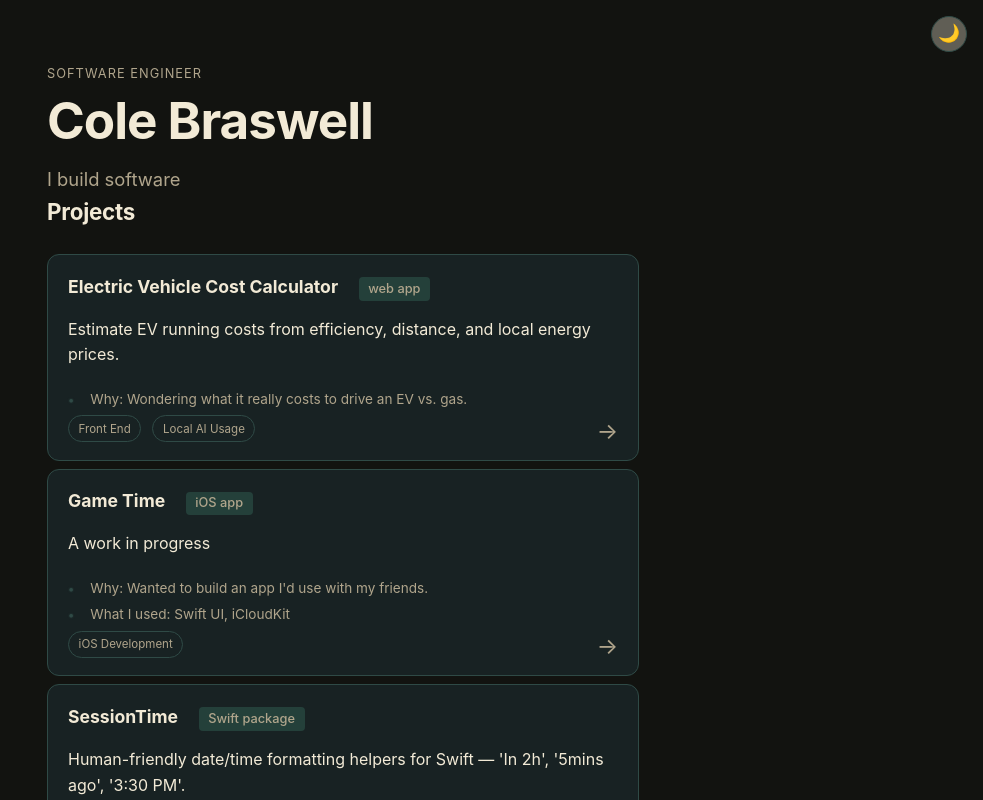
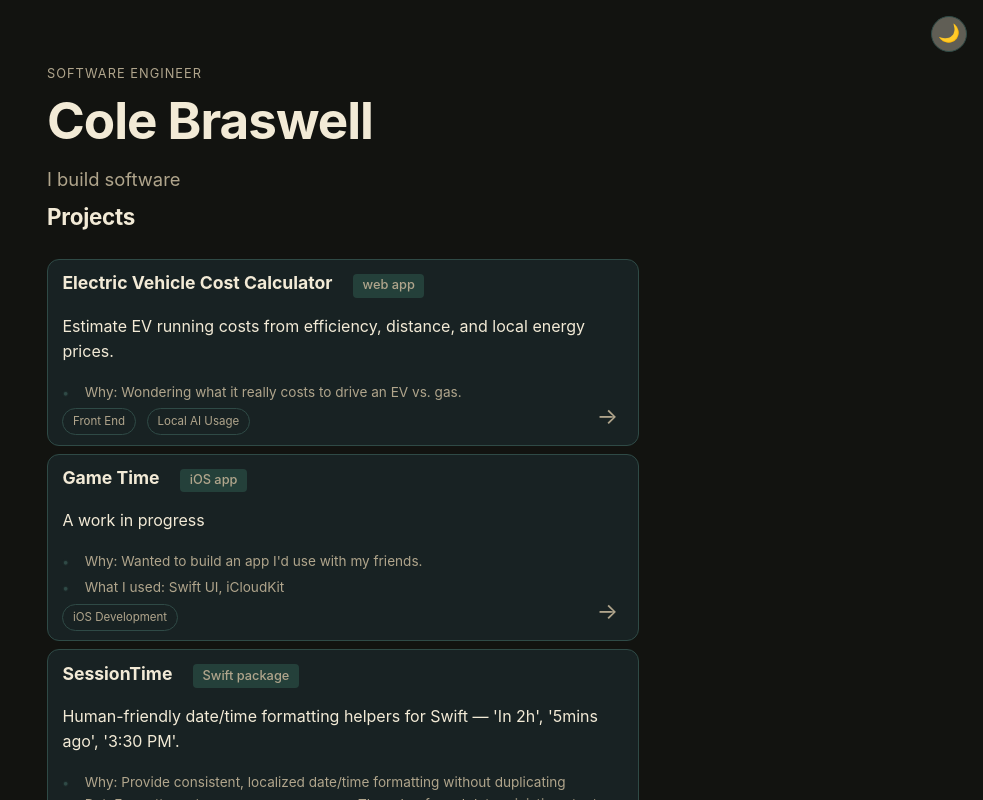
Before and after one commit to founding5067/website, a SvelteKit app: page / in a window 1280 px wide. Shown: the top 800 px of the page, without its empty margins (297-1280 px from the left). Built offline with nearby package versions, Linux system fonts and the light colour scheme.

Commit message:
Update app.css

```diff
--- a/src/app.css
+++ b/src/app.css
@@ -83,7 +83,7 @@ h2 {
   font-size: 1.15rem;
   color: var(--muted);
   max-width: 56ch;
-  margin: 0;
+  margin: 0 0 0.3rem 0;
 }
 
 .project-list {
@@ -97,7 +97,7 @@ h2 {
 
 .project-link {
   display: block;
-  padding: 1.1rem 1.25rem;
+  padding: 0.6rem 0.9rem;
   position: relative;
   border: 1px solid var(--border);
   border-radius: 12px;
@@ -140,7 +140,7 @@ h2 {
 .why {
   color: var(--muted);
   font-size: 0.85rem;
-  margin: 0.3rem 0 0.3rem 0.5rem;
+  margin: 0.05rem 0 0.3rem 0.5rem;
   display: block;
 }
 
```
